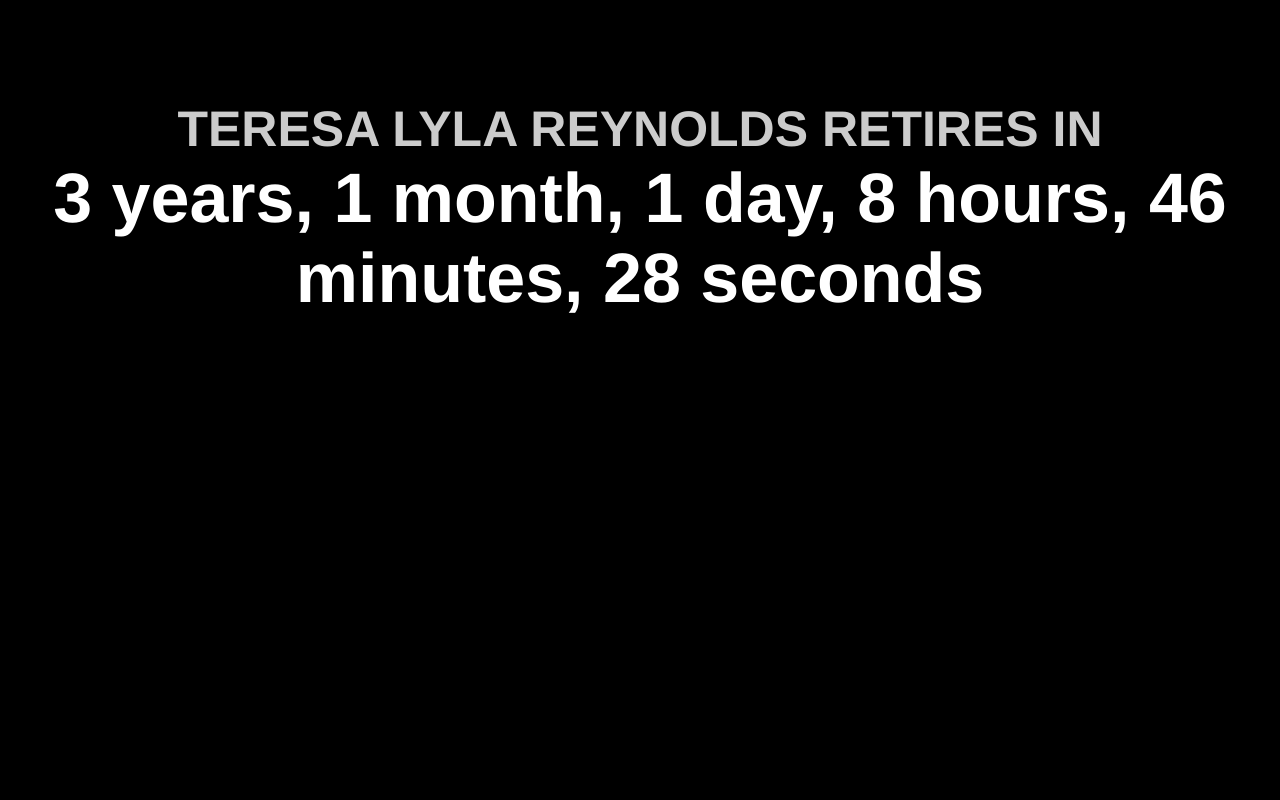
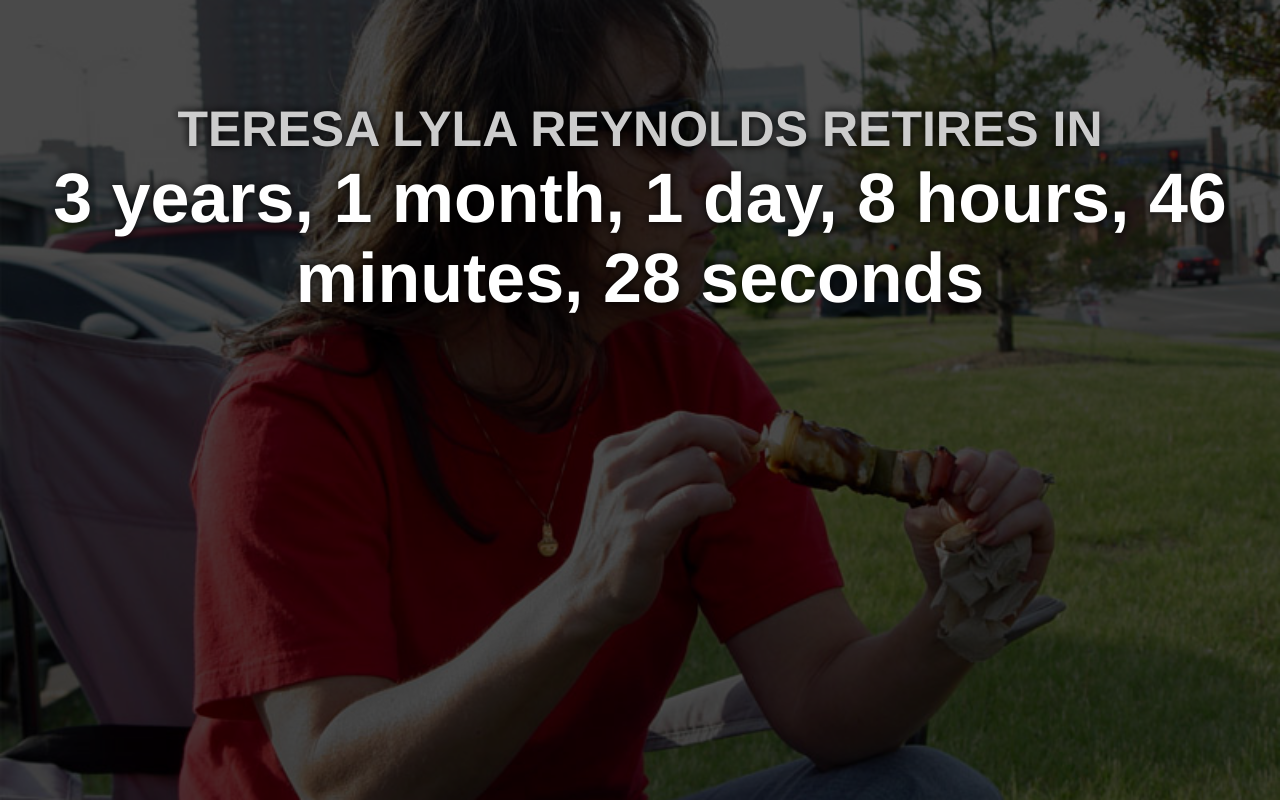
Before and after one commit to broox/teresa-retires, a plain HTML site: page index.html in a window 1280 px wide. Drawn offline with Linux system fonts and the light colour scheme.

Commit message:
correct image url

```diff
--- a/index.html
+++ b/index.html
@@ -6,7 +6,7 @@
                 padding:0;
                 margin:0 20px;
                 font-family: helvetica, arial, san-serif;
-                background: #000 url(background-3.jpg) no-repeat center center fixed;
+                background: #000 url(background.jpg) no-repeat center center fixed;
                 -webkit-background-size: cover;
                 -moz-background-size: cover;
                 -o-background-size: cover;
```
